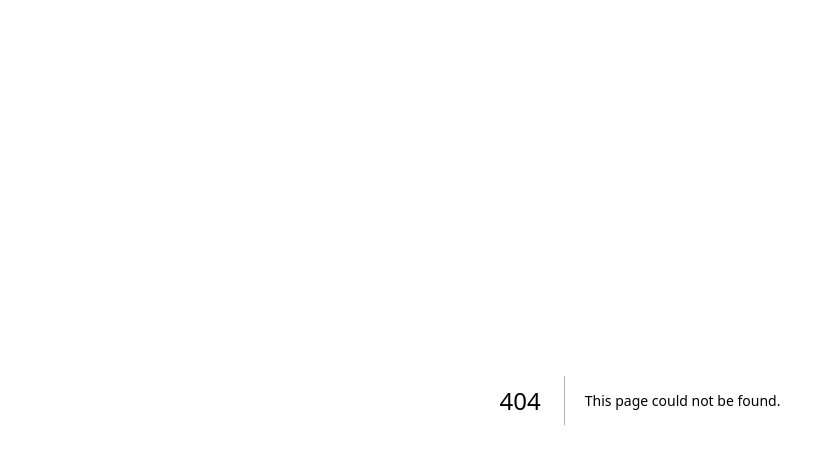
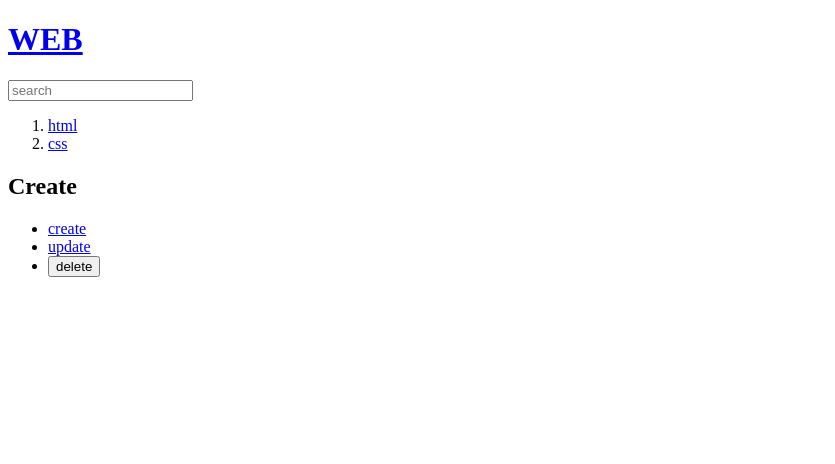
Before and after one commit to WoonJongJeong/230616-nextjs, a Next.js app: page /create in a window 1280 px wide. Before the commit this address had no page. Shown: the top 464 px of the page, without its empty margins (0-835 px from the left). Built offline with nearby package versions, Linux system fonts and the light colour scheme.

Commit message:
router 처리, id, link 처리

```diff
--- /dev/null
+++ b/app/create/layout.tsx
@@ -0,0 +1,9 @@
+// @ts-ignore
+export default  function Layout({props}) {
+  return (
+    <form>
+      <h2>Create</h2>
+      {props}
+    </form>
+  );
+};
--- /dev/null
+++ b/app/create/page.tsx
@@ -0,0 +1,7 @@
+export default function Create() {
+  return (
+    <>
+      Create page...
+    </>
+  )
+}
--- a/app/layout.tsx
+++ b/app/layout.tsx
@@ -1,3 +1,4 @@
+import Link from 'next/link'
 import './globals.css'
 
 export const metadata = {
@@ -12,7 +13,31 @@
 }) {
   return (
     <html lang="en">
-      <body>{children}</body>
+
+      <body>
+        <h1><Link href="/">WEB</Link></h1>
+        <input type="text" placeholder="search"></input>
+        <ol>
+          <li>
+            <Link href="/read/1">html</Link>
+          </li>
+          <li>
+            <Link href="/read/2">css</Link>
+          </li>
+        </ol>
+        {children}
+        <ul>
+          <li>
+            <Link href="/create">create</Link>
+          </li>
+          <li>
+            <Link href="/update/1">update</Link>
+          </li>
+          <li>
+            <input type="button" value="delete" />
+          </li>
+        </ul>
+      </body>
     </html>
   )
 }
--- a/app/page.tsx
+++ b/app/page.tsx
@@ -2,6 +2,8 @@
 
 export default function Home() {
   return (
-    <>Hello, Web!</>
+    <>
+      <h2>Welcome</h2>
+    Hello, Web!</>
   )
 }
```
Also changed, not shown: app/read/[id]/page.tsx (added, +9 -0 lines).
